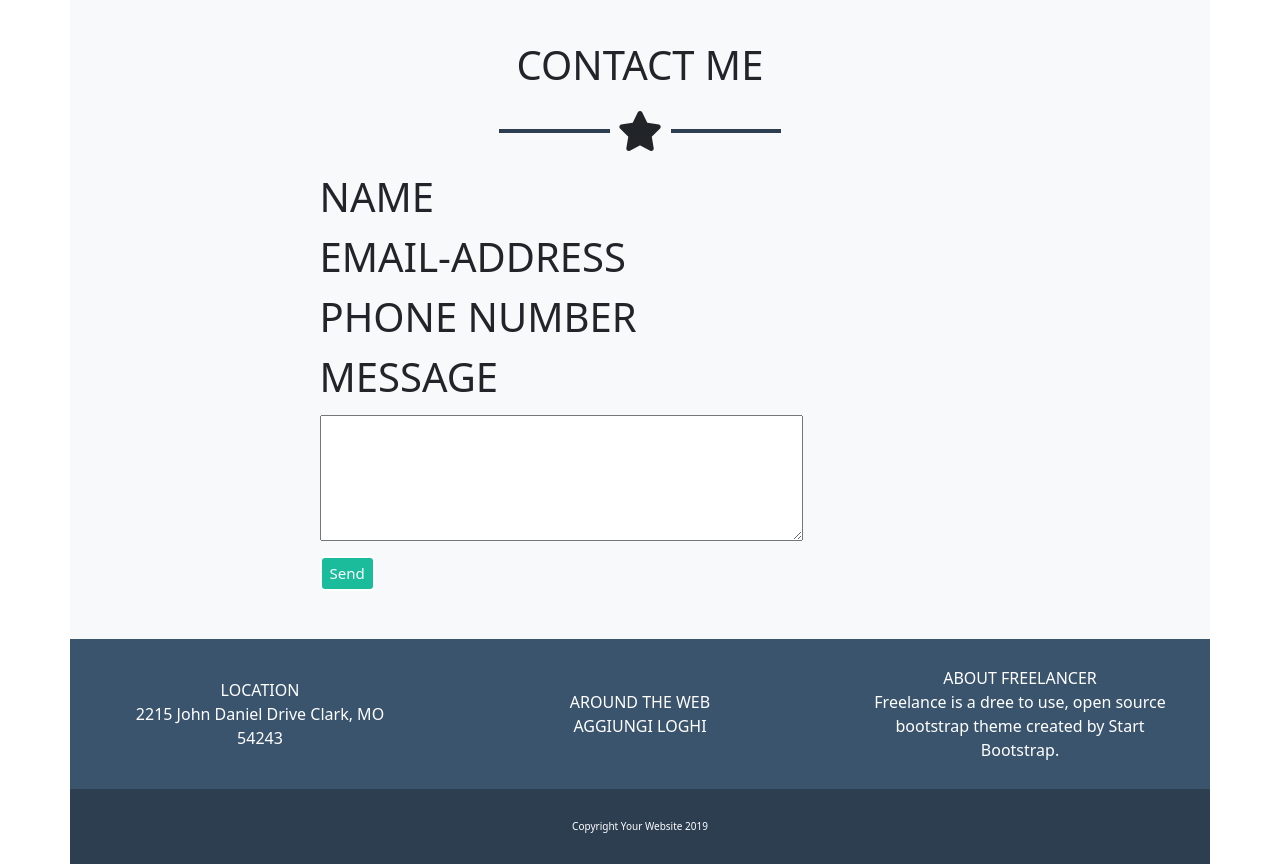
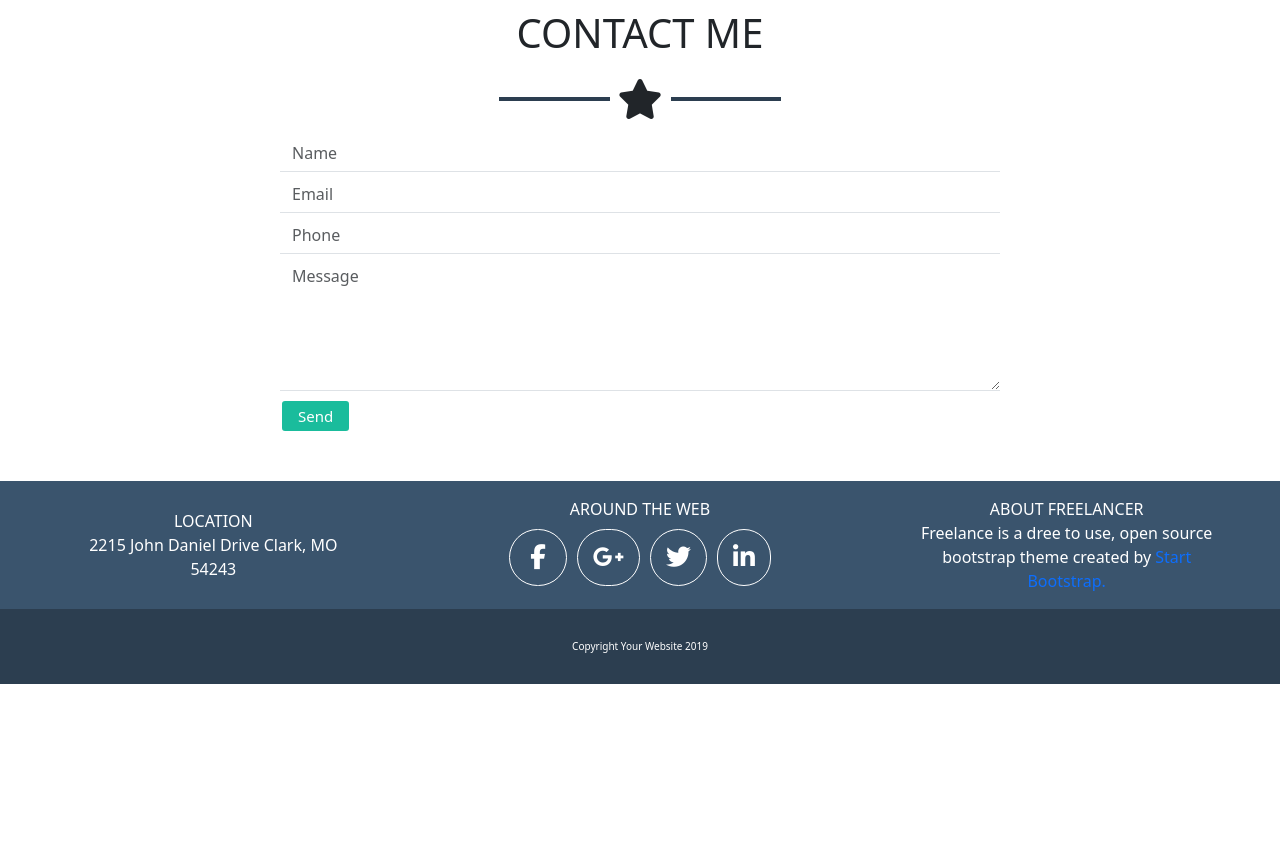
Before and after one commit to Giovanni-Damico98/html-css-bootstrap-freelancer, a plain HTML site: page index.html in a window 1280 px wide. Shown: the part 1746-2610 px from the top of the page. After the commit the page ends 2430 px from the top, so only its background shows below. Drawn offline with nearby package versions, Linux system fonts and the light colour scheme.

Commit message:
exercise complete

```diff
--- a/index.html
+++ b/index.html
@@ -20,17 +20,13 @@
   </head>
 
   <body>
-    <!-- SEZIONE 1 -->
-    <div class="container d-flex">
-      <div class="row text-white">
-        <div
-          class="col-6 bg-header font-size5 d-flex align-items-center fw-bold"
+    <!-- HEADER-->
+    <header>
+      <nav class="navbar navbar-expand-lg navbar-expand-md bg-header">
+        <div class="container-fluid">
+          <a class="navbar-brand text-white fw-bold" href="#"
+            >START BOOTSTRAP</a
           >
-          START BOOTSTRAP
-        </div>
-        <div class="col-6 bg-header font-size3 d-flex justify-content-end">
-          <nav class="navbar navbar-expand-lg bg-header font-size6 fw-bold">
-            <div class="container">
           <button
             class="navbar-toggler"
             type="button"
@@ -42,27 +38,34 @@
           >
             <span class="navbar-toggler-icon"></span>
           </button>
-              <div class="collapse navbar-collapse" id="navbarNav">
+          <div
+            class="collapse navbar-collapse justify-content-end px-4"
+            id="navbarNav"
+          >
             <ul class="navbar-nav">
               <li class="nav-item">
                 <a
-                      class="nav-link active text-white"
+                  class="nav-link active text-white fw-bold"
                   aria-current="page"
                   href="#"
-                      >PORTFOLIO</a
+                  >Portfolio</a
                 >
               </li>
               <li class="nav-item">
-                    <a class="nav-link text-white" href="#">ABOUT</a>
+                <a class="nav-link text-white fw-bold" href="#">About</a>
               </li>
               <li class="nav-item">
-                    <a class="nav-link text-white" href="#">CONTACT</a>
+                <a class="nav-link text-white fw-bold" href="#">Contact</a>
               </li>
             </ul>
           </div>
         </div>
       </nav>
-        </div>
+    </header>
+
+    <!-- SEZIONE 1 -->
+    <div class="d-flex container-fluid">
+      <div class="row text-white">
         <div class="col bg-first-section d-flex justify-content-center p-4">
           <img src="img/avatar.svg" alt="" id="avatar" />
         </div>
@@ -83,7 +86,7 @@
     </div>
 
     <!-- SEZIONE 2 -->
-    <div class="container px-5 second-section bg-light">
+    <div class="container-fluid px-5 second-section bg-light">
       <div class="row d-flex justify-content-center">
         <div
           class="col-12 text-center font-size3 fw-medium pt-5"
@@ -98,29 +101,31 @@
         </div>
 
         <!-- IMMAGINI -->
-        <div class="col-8 col-md-6 col-lg-4 text-center">
+        <div class="row d-flex justify-content-center gap-5 mb-5">
+          <div class="col-8 p-0 col-md-4 col-lg-3 text-center">
             <img src="img/cabin.png" alt="" />
           </div>
-        <div class="col-8 col-md-6 col-lg-4 text-center">
+          <div class="col-8 p-0 col-md-4 col-lg-3 text-center">
             <img src="img/cake.png" alt="" />
           </div>
-        <div class="col-8 col-md-6 col-lg-4 text-center">
+          <div class="col-8 p-0 col-md-4 col-lg-3 text-center">
             <img src="img/circus.png" alt="" />
           </div>
-        <div class="col-8 col-md-6 col-lg-4 text-center py-4">
+          <div class="col-8 p-0 col-md-4 col-lg-3 text-center">
             <img src="img/game.png" alt="" />
           </div>
-        <div class="col-8 col-md-6 col-lg-4 text-center py-4">
+          <div class="col-8 p-0 col-md-4 col-lg-3 text-center">
             <img src="img/safe.png" alt="" />
           </div>
-        <div class="col-8 col-md-6 col-lg-4 text-center py-4">
+          <div class="col-8 p-0 col-md-4 col-lg-3 text-center">
             <img src="img/submarine.png" alt="" />
+          </div>
         </div>
       </div>
     </div>
 
     <!-- SEZIONE 3 -->
-    <div class="container bg-first-section">
+    <div class="container-fluid bg-first-section">
       <div class="row d-flex">
         <div class="col-12 text-center text-white font-size2 pt-5">ABOUT</div>
         <div
@@ -163,7 +168,7 @@
     </div>
 
     <!-- SEZIONE 4 -->
-    <div class="container fourth-section bg-light">
+    <div class="container fourth-section bg-body">
       <div class="row d-flex justify-content-center">
         <div class="col-12 text-center font-size3 mt-5">CONTACT ME</div>
         <div class="col-12 font-size3 d-flex justify-content-center p-3">
@@ -171,19 +176,58 @@
           <i class="fa-solid fa-star px-2"></i>
           <div class="star-line"></div>
         </div>
-        <div class="col-7 font-size3">NAME</div>
-        <div class="col-7 font-size3">EMAIL-ADDRESS</div>
-        <div class="col-7 font-size3">PHONE NUMBER</div>
-        <div class="col-7 font-size3">
-          <div class="mb-2">MESSAGE</div>
+
+        <div class="row justify-content-center">
+          <div class="col-8">
+            <form action="">
+              <!-- PRIMO -->
+              <div class="mb-1">
+                <input
+                  type="text"
+                  class="form-control border-0 border-bottom rounded-0"
+                  id="name"
+                  placeholder="Name"
+                />
+              </div>
+
+              <!-- SECONDO -->
+              <div class="mb-1">
+                <input
+                  type="email"
+                  class="form-control border-0 border-bottom rounded-0"
+                  id="email"
+                  placeholder="Email"
+                />
+              </div>
+
+              <!-- TERZO -->
+              <div class="mb-1">
+                <input
+                  type="tel"
+                  class="form-control border-0 border-bottom rounded-0"
+                  id="phone"
+                  placeholder="Phone"
+                />
+              </div>
+
+              <!-- QUARTO -->
+              <div class="mb-2">
                 <textarea
-            name="textarea"
-            id="textarea"
-            class="custom-textarea"
+                  class="form-control border-0 border-bottom rounded-0"
+                  id="message"
+                  rows="5"
+                  placeholder="Message"
                 ></textarea>
               </div>
-        <div class="col-7">
-          <button class="bg-first-section text-white font-size6 py-1 px-2 mb-5">
+            </form>
+          </div>
+        </div>
+
+        <!-- BUTTON -->
+        <div class="col-8">
+          <button
+            class="bg-first-section text-white font-size6 py-1 px-3 mb-5 mx-2"
+          >
             Send
           </button>
         </div>
@@ -191,25 +235,33 @@
     </div>
 
     <!-- SEZIONE 5 -->
-    <div class="container">
+    <div class="container-fluid">
       <div
         class="row info d-flex align-items-center justify-content-center text-center text-white bg-fifth-section"
       >
-        <div class="col-12 col-md-4">
+        <div class="col-12 col-md-4 py-4">
           <span>LOCATION</span> <br />
           <span>2215 John Daniel Drive Clark, MO</span> <br />
           <span>54243</span>
         </div>
         <div class="col-12 col-md-4">
-          <span>AROUND THE WEB</span> <br />
-          <span>AGGIUNGI LOGHI</span>
+          <span class="mb-5">AROUND THE WEB</span> <br />
+          <span class="py-2" id="brands"
+            ><i class="fa-brands fa-facebook-f"></i
+            ><i class="fa-brands fa-google-plus-g"></i
+            ><i class="fa-brands fa-twitter"></i
+            ><i class="fa-brands fa-linkedin-in"></i
+          ></span>
         </div>
-        <div class="col-12 col-md-4">
+        <div class="col-12 col-md-4 py-3">
           <span>ABOUT FREELANCER</span> <br />
           <span
             >Freelance is a dree to use, open source <br />
-            bootstrap theme created by Start <br />
-            Bootstrap.</span
+            bootstrap theme created by
+            <a href="#" class="text-decoration-none">
+              Start <br />
+              Bootstrap.
+            </a></span
           >
         </div>
       </div>
@@ -221,5 +273,12 @@
         </div>
       </div>
     </div>
+
+    <!-- SCRIPT JS -->
+    <script
+      src="https://cdn.jsdelivr.net/npm/bootstrap@5.3.3/dist/js/bootstrap.bundle.min.js"
+      integrity="sha384-YvpcrYf0tY3lHB60NNkmXc5s9fDVZLESaAA55NDzOxhy9GkcIdslK1eN7N6jIeHz"
+      crossorigin="anonymous"
+    ></script>
   </body>
 </html>
--- a/style.css
+++ b/style.css
@@ -114,9 +114,26 @@ button {
 }
 
 .info {
-  height: 150px;
+  height: auto;
 }
 
 .copyright {
   height: 75px;
 }
+
+.fa-brands {
+  border: 1px solid white;
+  border-radius: 2rem;
+  font-size: 25px;
+  padding: 15px;
+}
+
+.fa-facebook-f {
+  padding: 15px 20px;
+}
+
+#brands {
+  display: flex;
+  justify-content: center;
+  gap: 10px;
+}
```
Lines whose indentation alone changed are shown as unchanged.
